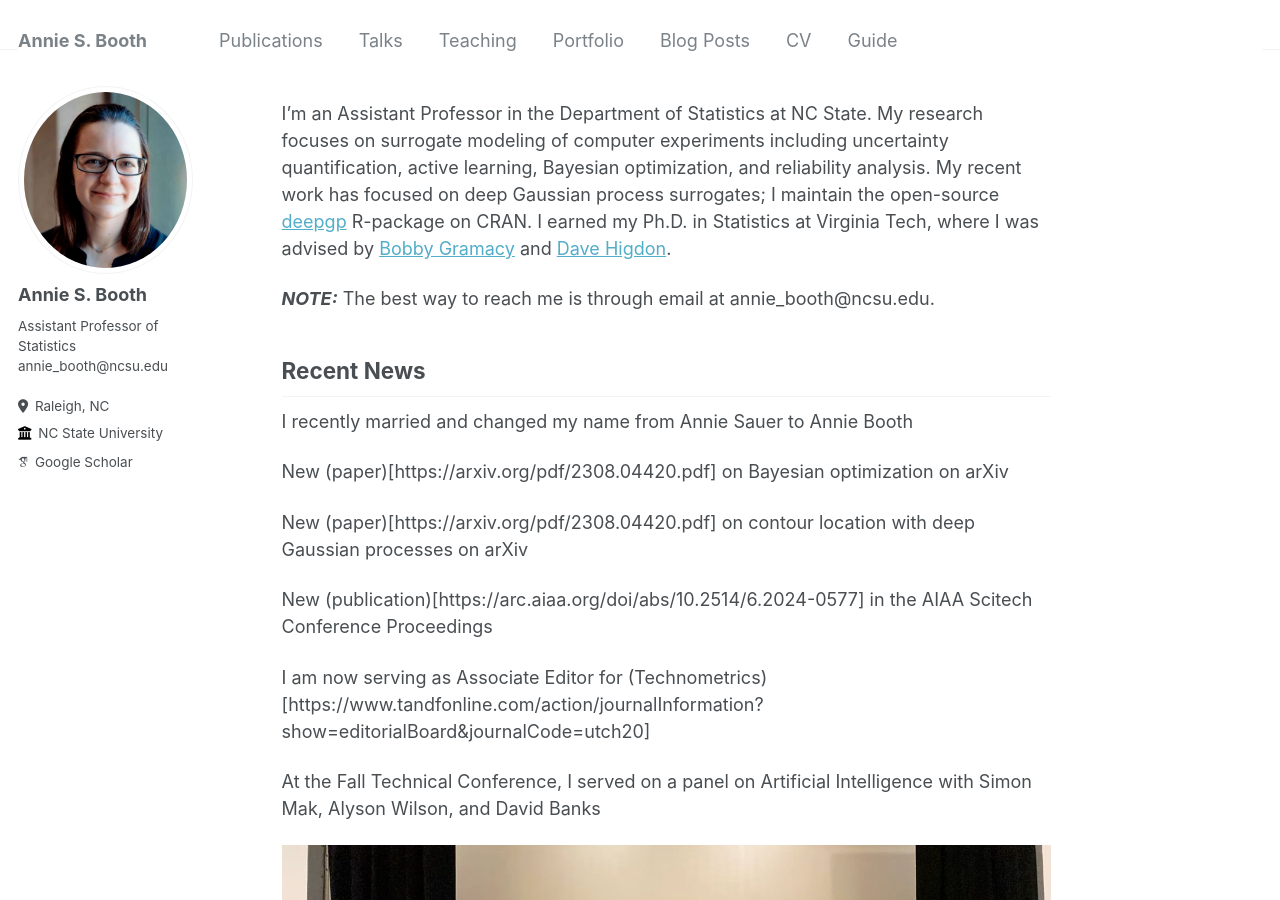
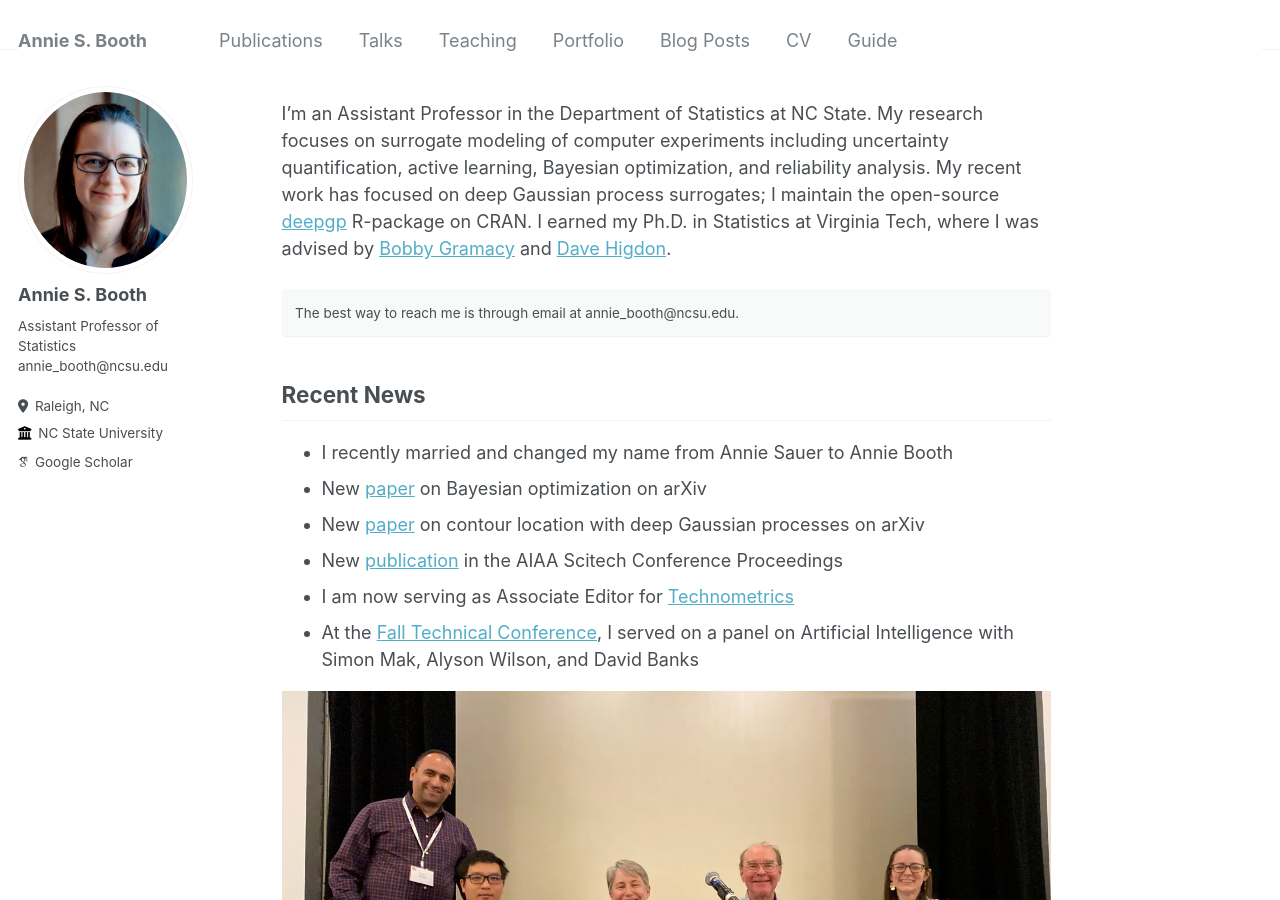
Before and after one commit to anniesbooth/anniesbooth.github.io, a Jekyll site: the page built from _pages/about.md, in a window 1280 px wide and 900 px high. Built offline with Jekyll 4.4.1, drawn with Linux system fonts in a browser that asks for light colours; some web fonts are replaced.

Commit message:
oops fixed parentheses

```diff
--- a/_pages/about.md
+++ b/_pages/about.md
@@ -9,22 +9,18 @@ redirect_from:
 
 I'm an Assistant Professor in the Department of Statistics at NC State.  My research focuses on surrogate modeling of computer experiments including uncertainty quantification, active learning, Bayesian optimization, and reliability analysis.  My recent work has focused on deep Gaussian process surrogates; I maintain the open-source [deepgp](https://cran.r-project.org/package=deepgp) R-package on CRAN.   I earned my Ph.D. in Statistics at Virginia Tech, where I was advised by [Bobby Gramacy](https://bobby.johnson-gramacy.com/) and [Dave Higdon](https://www.stat.vt.edu/people/stat-faculty/higdon-david.html).
 
-**_NOTE:_**  The best way to reach me is through email at annie_booth@ncsu.edu.
+The best way to reach me is through email at annie_booth@ncsu.edu.
+{: .notice}
 
 
 Recent News
 ------
 
-I recently married and changed my name from Annie Sauer to Annie Booth
-
-New (paper)[https://arxiv.org/pdf/2308.04420.pdf] on Bayesian optimization on arXiv
-
-New (paper)[https://arxiv.org/pdf/2308.04420.pdf] on contour location with deep Gaussian processes on arXiv
-
-New (publication)[https://arc.aiaa.org/doi/abs/10.2514/6.2024-0577] in the AIAA Scitech Conference Proceedings
-
-I am now serving as Associate Editor for (Technometrics)[https://www.tandfonline.com/action/journalInformation?show=editorialBoard&journalCode=utch20]
-
-At the Fall Technical Conference, I served on a panel on Artificial Intelligence with Simon Mak, Alyson Wilson, and David Banks
+* I recently married and changed my name from Annie Sauer to Annie Booth
+* New [paper](https://arxiv.org/pdf/2308.04420.pdf) on Bayesian optimization on arXiv
+* New [paper](https://arxiv.org/pdf/2308.04420.pdf) on contour location with deep Gaussian processes on arXiv
+* New [publication](https://arc.aiaa.org/doi/abs/10.2514/6.2024-0577) in the AIAA Scitech Conference Proceedings
+* I am now serving as Associate Editor for [Technometrics](https://www.tandfonline.com/action/journalInformation?show=editorialBoard&journalCode=utch20)
+* At the [Fall Technical Conference](https://falltechnicalconference.org/2023-program/), I served on a panel on Artificial Intelligence with Simon Mak, Alyson Wilson, and David Banks
 
 ![](/images/ftc.png)
```
